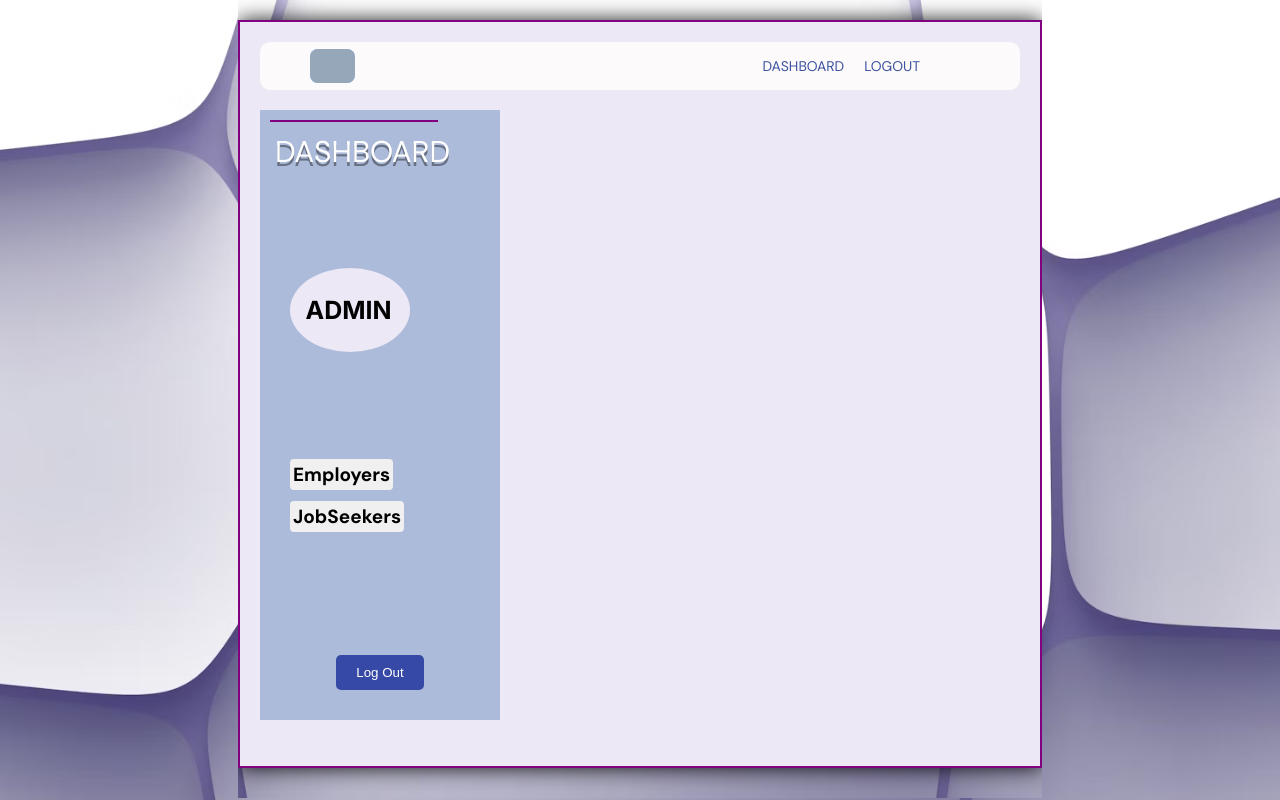
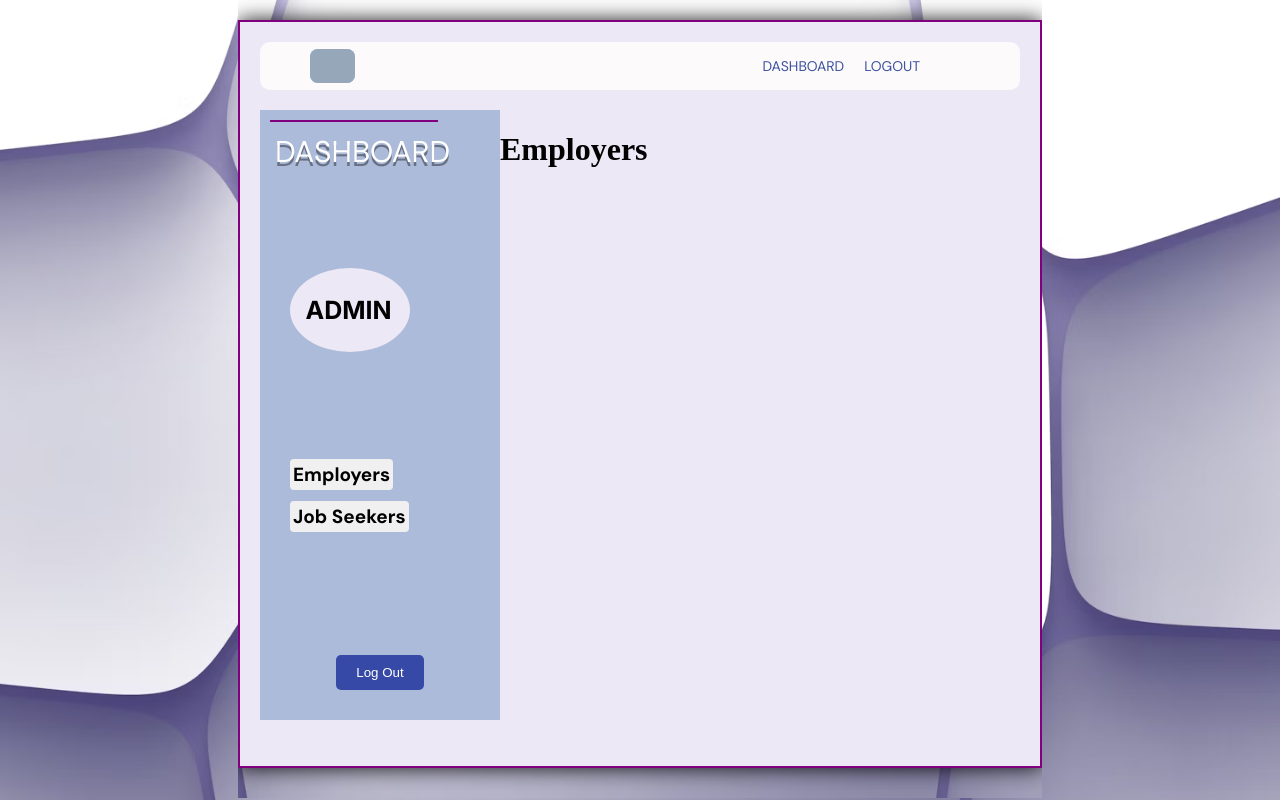
Before and after one commit to Dan-Muchiri/Career-Go-Admin, a React (Vite) app: page / in a window 1280 px wide. Built offline with nearby package versions, Linux system fonts and the light colour scheme; grey boxes are pictures that could not be loaded.

Commit message:
Created routing

```diff
--- a/package.json
+++ b/package.json
@@ -11,7 +11,8 @@
   },
   "dependencies": {
     "react": "^18.2.0",
-    "react-dom": "^18.2.0"
+    "react-dom": "^18.2.0",
+    "react-router-dom": "^6.23.1"
   },
   "devDependencies": {
     "@types/react": "^18.2.66",
--- a/src/App.jsx
+++ b/src/App.jsx
@@ -1,14 +1,18 @@
+import React from 'react';
+import { BrowserRouter as Router, Route, Routes } from 'react-router-dom';
 import NavBar from "./components/NavBar"
 import Dashboard from "./components/Dashboard"
+
 function App() {
-
   return (
-    <>
-     <main id="main">
-      <NavBar/>
-      <Dashboard/>
-     </main>
-    </>
+    <Router>
+      <div id="main">
+        <NavBar />
+        <Routes>
+          <Route path="/*" element={<Dashboard />} />
+        </Routes>
+      </div>
+    </Router>
   )
 }
 
--- a/src/components/Dashboard.jsx
+++ b/src/components/Dashboard.jsx
@@ -1,12 +1,23 @@
 import React from 'react';
 import LeftSide from './LeftSide';
-import RightSide from './RightSide';
+import Employers from './Employers';
+import JobSeekers from './Jobseekers';
+import { Route, Routes } from 'react-router-dom';
 
 const Dashboard = () => {
     return (
         <div className="dashboard">
             <LeftSide />
-            <RightSide />
+            <Routes>
+                {/* Route for Employers */}
+                <Route path="/employers" element={<Employers />} />
+
+                {/* Route for JobSeekers */}
+                <Route path="/jobseekers" element={<JobSeekers />} />
+
+                {/* Default Route */}
+                <Route path="/" element={<Employers />} />
+            </Routes>
         </div>
     );
 }
--- a/src/components/RightSide.jsx
+++ b/src/components/Employers.jsx
@@ -1,11 +1,12 @@
+// Employers.jsx
 import React from 'react';
 
-const RightSide = () => {
+const Employers = () => {
     return (
         <div className="right-side">
-            {/* Content for the right side */}
+            <h1>Employers</h1>
         </div>
     );
 }
 
-export default RightSide;
+export default Employers;
--- /dev/null
+++ b/src/components/Jobseekers.jsx
@@ -0,0 +1,12 @@
+// Jobseekers.jsx
+import React from 'react';
+
+const JobSeekers = () => {
+    return (
+        <div className="right-side">
+            <h1>Job Seekers</h1>
+        </div>
+    );
+}
+
+export default JobSeekers;
--- a/src/components/LeftSide.jsx
+++ b/src/components/LeftSide.jsx
@@ -1,5 +1,6 @@
 import React from 'react';
 import Ellipse from './Ellipse';
+import { NavLink } from 'react-router-dom';
 
 const LeftSide = () => {
     return (
@@ -12,10 +13,14 @@ const LeftSide = () => {
               <Ellipse />
               <h1>ADMIN</h1>
             </div>
-            <div className='left-side-nav'>
+            <div className="left-side-nav">
                 <ul>
-                    <li><a href="#">Employers</a></li>
-                    <li><a href="#">JobSeekers</a></li>
+                    <li>
+                        <NavLink to="/employers">Employers</NavLink>
+                    </li>
+                    <li>
+                        <NavLink to="/jobseekers">Job Seekers</NavLink>
+                    </li>
                 </ul>
             </div>
             <div>
```
Also changed, not shown: 1 other file (tests, documents, lock files or other folders).
